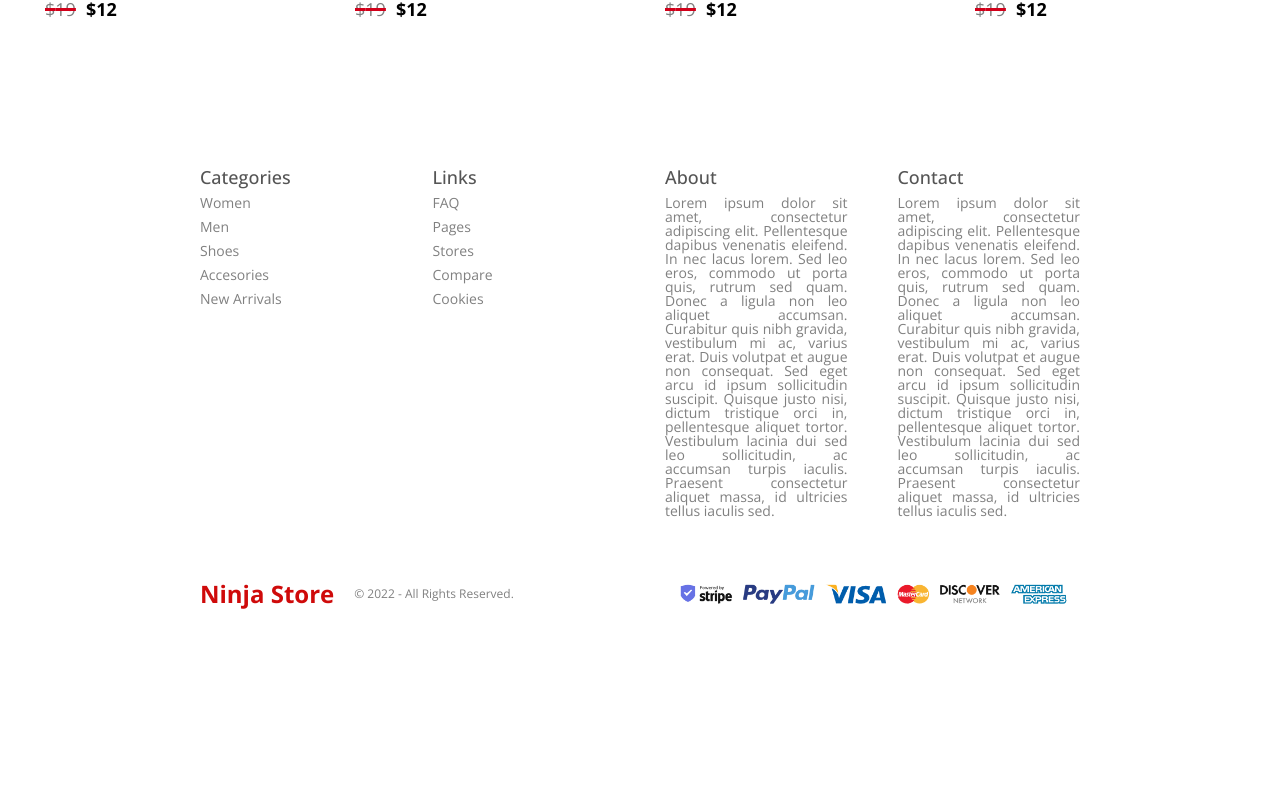
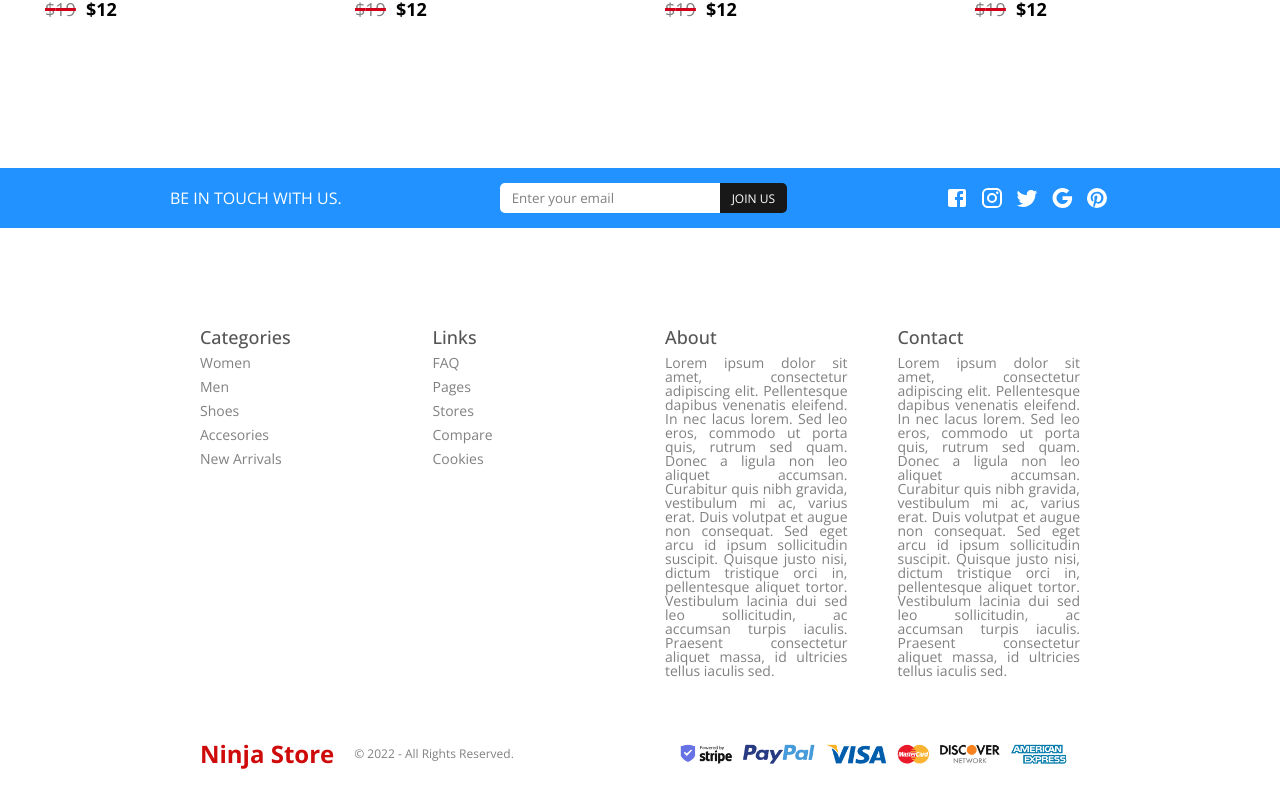
Before and after one commit to christian-anunciado/ninja-store, a React (Create React App) app in the folder client/: page / in a window 1280 px wide. Shown: the part 2930-3730 px from the top of the page. Before the commit the page ends 3570 px from the top, so only its background shows below. Built offline with nearby package versions, Linux system fonts and the light colour scheme.

Commit message:
Added Contact Component

```diff
--- /dev/null
+++ b/client/src/components/Contact/Contact.jsx
@@ -0,0 +1,55 @@
+import React from 'react'
+import './Contact.scss'
+import FacebookIcon from '@mui/icons-material/Facebook';
+import InstagramIcon from '@mui/icons-material/Instagram';
+import TwitterIcon from '@mui/icons-material/Twitter';
+import GoogleIcon from '@mui/icons-material/Google';
+import Twitter from '@mui/icons-material/Twitter';
+import PinterestIcon from '@mui/icons-material/Pinterest';
+import { Link } from 'react-router-dom';
+function Contact() {
+    return (
+        <div className="contact">
+            <div className="wrapper">
+                <div className="item">
+                    <span>Be in touch with us.</span>
+                </div>
+                <div className="item">
+                    <input type="text" name="email" placeholder='Enter your email' />
+                    <button>Join us</button>
+                </div>
+                <div className="item">
+                    <div className="logos">
+                        <div className="logo">
+                            <Link className='link' target={'_blank'} to={'https://web.facebook.com/'} />
+                            <FacebookIcon />
+                            <Link />
+                        </div>
+                        <div className="logo">
+                            <Link className='link' target={'_blank'} to={'facebook.com'} />
+                            <InstagramIcon />
+                            <Link />
+                        </div>
+                        <div className="logo">
+                            <Link className='link' target={'_blank'} to={'facebook.com'} />
+                            <TwitterIcon />
+                            <Link />
+                        </div>
+                        <div className="logo">
+                            <Link className='link' target={'_blank'} to={"https://www.google.com/"} />
+                            <GoogleIcon />
+                            <Link />
+                        </div>
+                        <div className="logo">
+                            <Link className='link' target={'_blank'} to={'facebook.com'} />
+                            <PinterestIcon />
+                            <Link />
+                        </div>
+                    </div>
+                </div>
+            </div>
+        </div>
+    )
+}
+
+export default Contact
--- /dev/null
+++ b/client/src/components/Contact/Contact.scss
@@ -0,0 +1,65 @@
+.contact {
+    width: 100%;
+    height: 60px;
+    background-color: #2192FF;
+
+    .wrapper {
+        height: 100%;
+        display: flex;
+        width: 100%;
+        align-items: center;
+        justify-content: space-evenly;
+        padding: 12px;
+
+        .item {
+            display: flex;
+            color: white;
+
+            span {
+                text-transform: uppercase;
+                font-weight: 400;
+            }
+
+            input {
+                min-width: 200px;
+                max-width: 250px;
+                border: none;
+                border-radius: 5px;
+                border-bottom-right-radius: 0;
+                border-top-right-radius: 0;
+                padding: 6px 8px 6px 12px;
+                outline: none;
+
+                &::placeholder {
+                    color: gray;
+                }
+
+            }
+
+            button {
+                text-transform: uppercase;
+                border: none;
+                border-radius: 5px;
+                border-bottom-left-radius: 0;
+                border-top-left-radius: 0;
+                font-size: .750rem;
+                padding: 2px 12px 2px 12px;
+                background-color: #181818;
+                color: white;
+                cursor: pointer;
+            }
+
+            .logos {
+                display: flex;
+                flex-direction: row;
+                gap: 10px;
+
+                .logo {
+                    height: 25px;
+                    width: 25px;
+                    cursor: pointer;
+                }
+            }
+        }
+    }
+}
--- a/client/src/pages/Home/Home.jsx
+++ b/client/src/pages/Home/Home.jsx
@@ -1,5 +1,6 @@
 import React from 'react'
 import Categories from '../../components/Categories/Categories'
+import Contact from '../../components/Contact/Contact'
 import FeaturedProducts from '../../components/FeaturedProducts/FeaturedProducts'
 import Slider from '../../components/Slider/Slider'
 import "./Home.scss"
@@ -11,7 +12,7 @@ function Home() {
             <FeaturedProducts type="featured" />
             <Categories />
             <FeaturedProducts type="trending" />
-
+            <Contact />
         </div>
     )
 }
```
